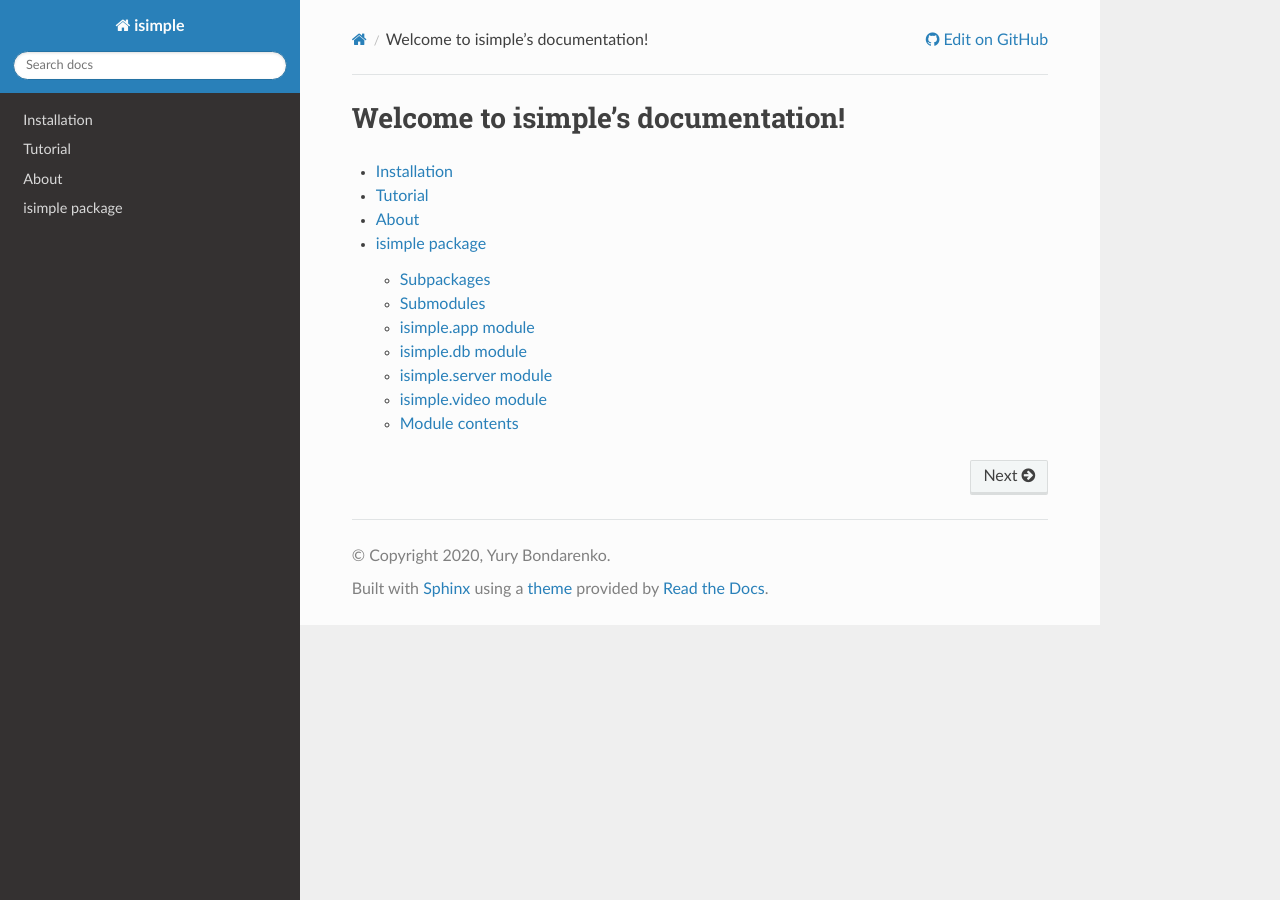
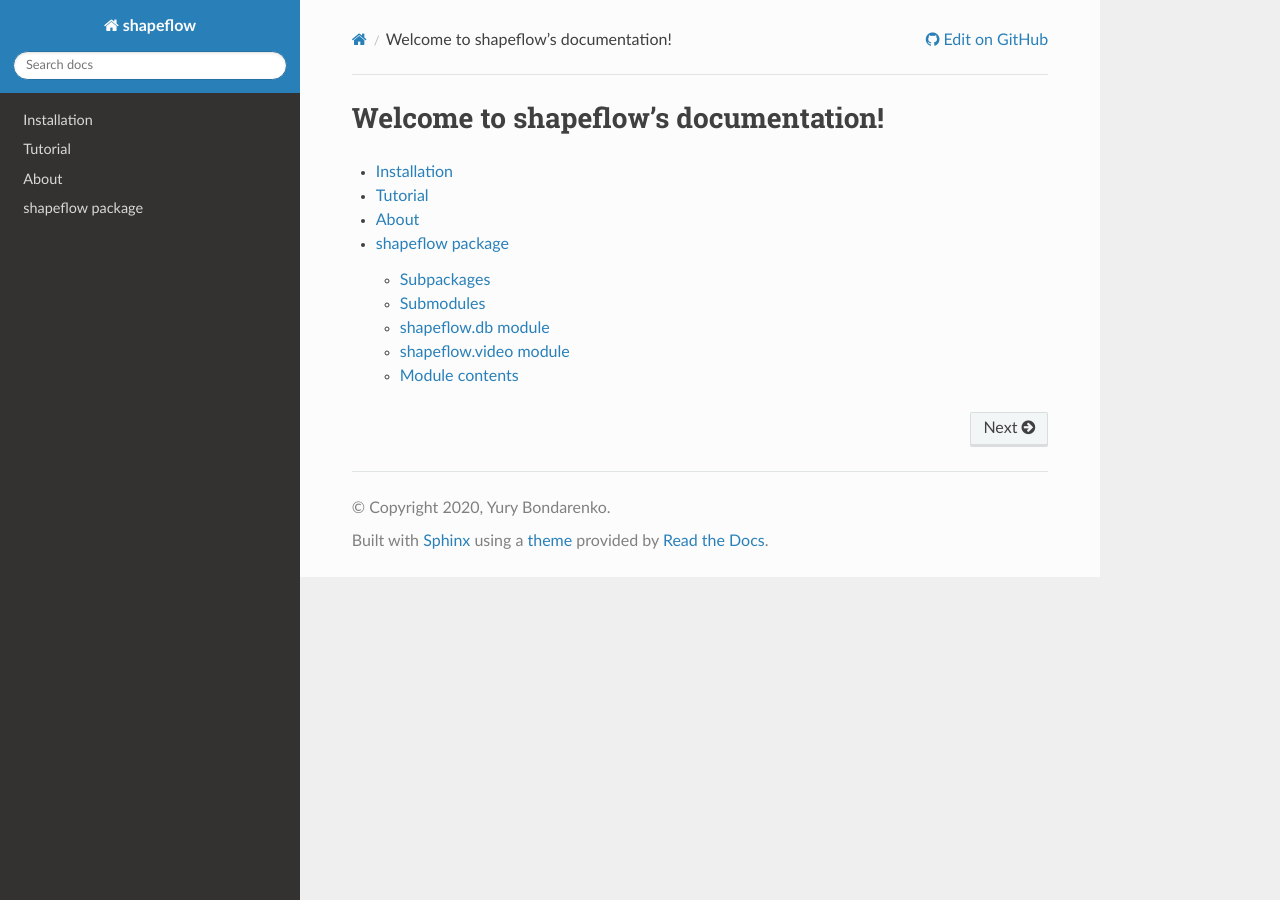
Before and after one commit to ybnd/shapeflow, a Sphinx documentation site: the page built from docs/source/index.rst, in a window 1280 px wide. Built offline with Sphinx 7.4.7 and the Read the Docs theme 2.0.0, drawn with Linux system fonts in a browser that asks for light colours.

Commit message:
Change `isimple` to `shapeflow`

```diff
--- a/docs/source/_autosummary/isimple.rst
+++ b/docs/source/_autosummary/shapeflow.rst
@@ -1,4 +1,4 @@
-isimple
+shapeflow
 =======
 
-.. automodule:: isimple
+.. automodule:: shapeflow
--- a/docs/source/conf.py
+++ b/docs/source/conf.py
@@ -17,12 +17,12 @@
 
 # -- Project information -----------------------------------------------------
 
-project = 'isimple'
+project = 'shapeflow'
 copyright = '2020, Yury Bondarenko'
 author = 'Yury Bondarenko'
 
 # The full version, including alpha/beta/rc tags
-release = '0.3.14'
+release = '0.4.3'
 
 
 # -- General configuration ---------------------------------------------------
@@ -76,7 +76,7 @@
 html_context = {
     "display_github": True, # Integrate GitHub
     "github_user": "ybnd", # Username
-    "github_repo": "https://github.com/ybnd/isimple", # Repo name
+    "github_repo": "https://github.com/ybnd/shapeflow", # Repo name
     "github_master": "version", # Version
     "conf_py_path": "/source/", # Path in the checkout to the docs root
 }
--- a/docs/source/index.rst
+++ b/docs/source/index.rst
@@ -1,9 +1,9 @@
-.. isimple documentation master file, created by
+.. shapeflow documentation master file, created by
    sphinx-quickstart on Fri Feb 14 10:35:20 2020.
    You can adapt this file completely to your liking, but it should at least
    contain the root `toctree` directive.
 
-Welcome to isimple's documentation!
+Welcome to shapeflow's documentation!
 ===================================
 
 
@@ -13,4 +13,4 @@
    installation
    tutorial
    about
-   isimple
+   shapeflow
--- a/docs/source/modules.rst
+++ b/docs/source/modules.rst
@@ -1,7 +1,7 @@
-isimple
+shapeflow
 =======
 
 .. toctree::
    :maxdepth: 4
 
-   isimple
+   shapeflow
```
Also changed, not shown: docs/source/isimple.rst (deleted, +0 -55 lines), docs/source/shapeflow.core.rst (renamed from docs/source/isimple.core.rst, +18 -18 lines), docs/source/shapeflow.maths.rst (renamed from docs/source/isimple.maths.rst, +4 -4 lines), docs/source/shapeflow.rst (added, +39 -0 lines).
